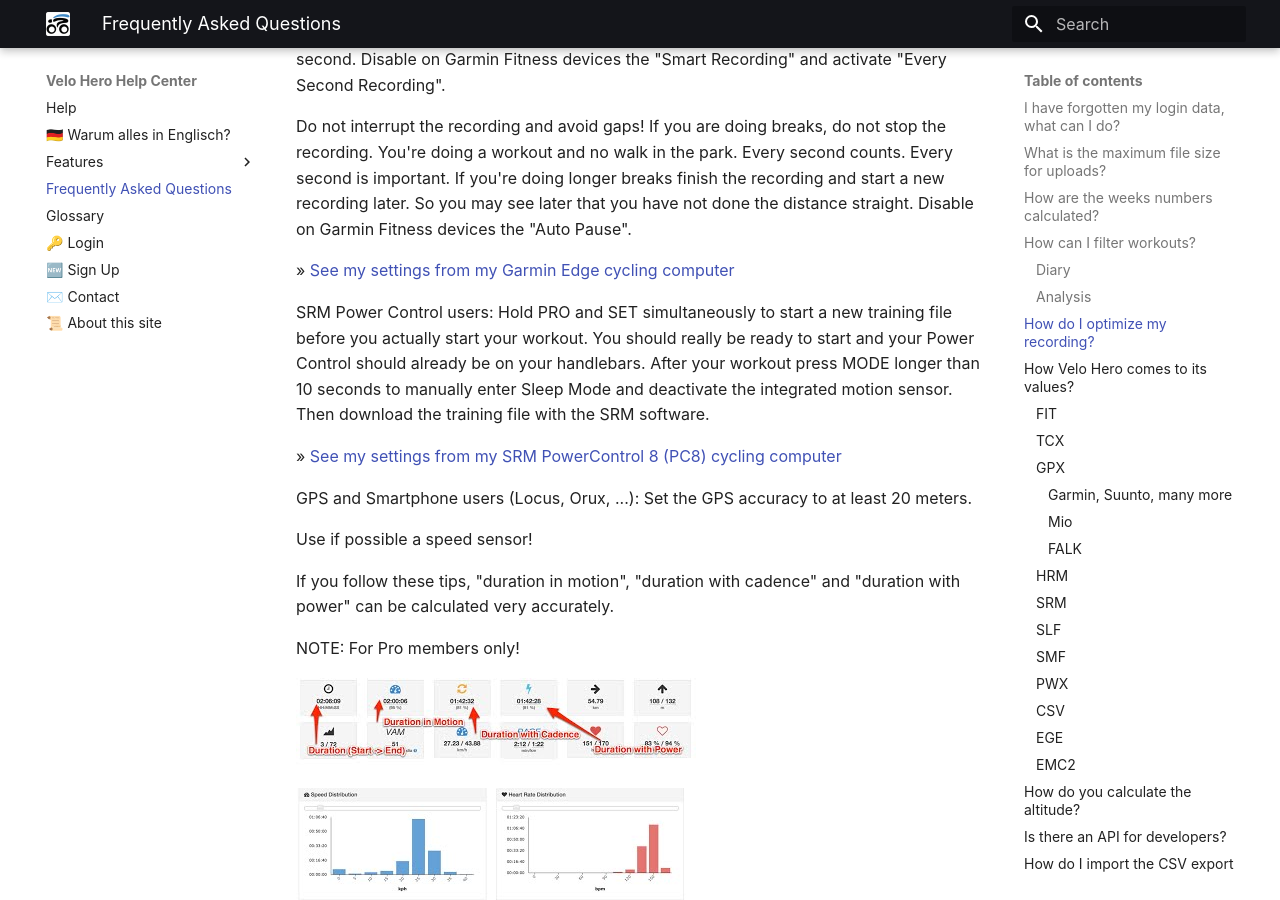
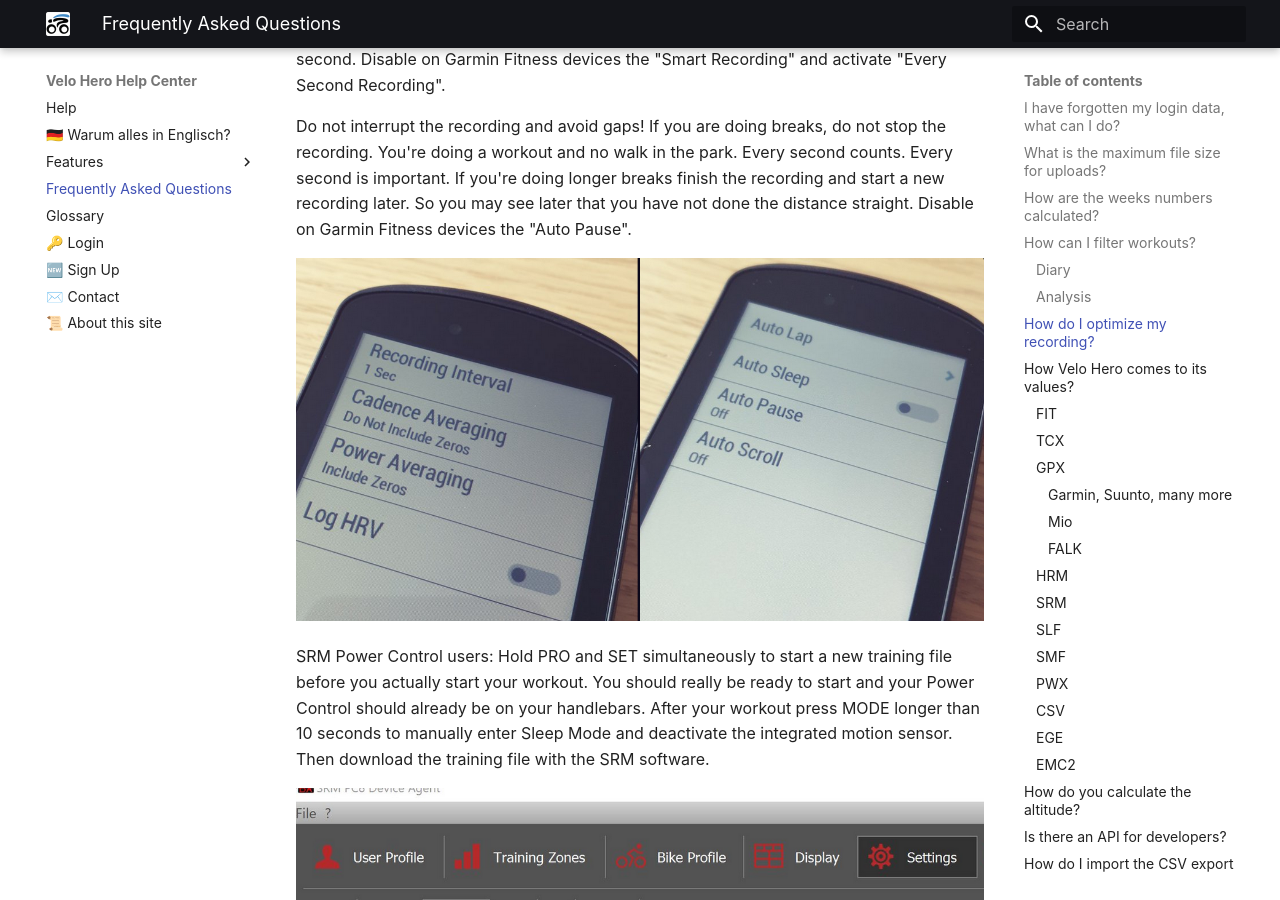
Before and after one commit to velohero-com/help, an MkDocs documentation site: the page built from docs/faq.md, in a window 1280 px wide and 900 px high, scrolled down 1694 px. Built offline with MkDocs 1.6.1 and Material for MkDocs 9.7.7, drawn with Linux system fonts in a browser that asks for light colours.

Commit message:
srm garmin image

```diff
--- a/docs/faq.md
+++ b/docs/faq.md
@@ -61,14 +61,14 @@ If you're doing longer breaks finish the recording and start a new recording lat
 So you may see later that you have not done the distance straight.
 Disable on Garmin Fitness devices the "Auto Pause".
 
-» [See my settings from my Garmin Edge cycling computer](https://twitter.com/realCyclenerd/status/1420387338316881931)
+![Image: My Garmin Settings](img/garmin-settings.png)
 
 SRM Power Control users:  Hold PRO and SET simultaneously to start a new training file before you actually start your workout.
 You should really be ready to start and your Power Control should already be on your handlebars.
 After your workout press MODE longer than 10 seconds to manually enter Sleep Mode and deactivate the integrated motion sensor.
 Then download the training file with the SRM software.
 
-» [See my settings from my SRM PowerControl 8 (PC8) cycling computer](https://twitter.com/realCyclenerd/status/1420390691675508739)
+![Image: My SRM Settings](img/srm-settings.png)
 
 GPS and Smartphone users (Locus, Orux, ...):
 Set the GPS accuracy to at least 20 meters.
```
Also changed, not shown: docs/img/garmin-settings.png (added), docs/img/srm-settings.png (added).
